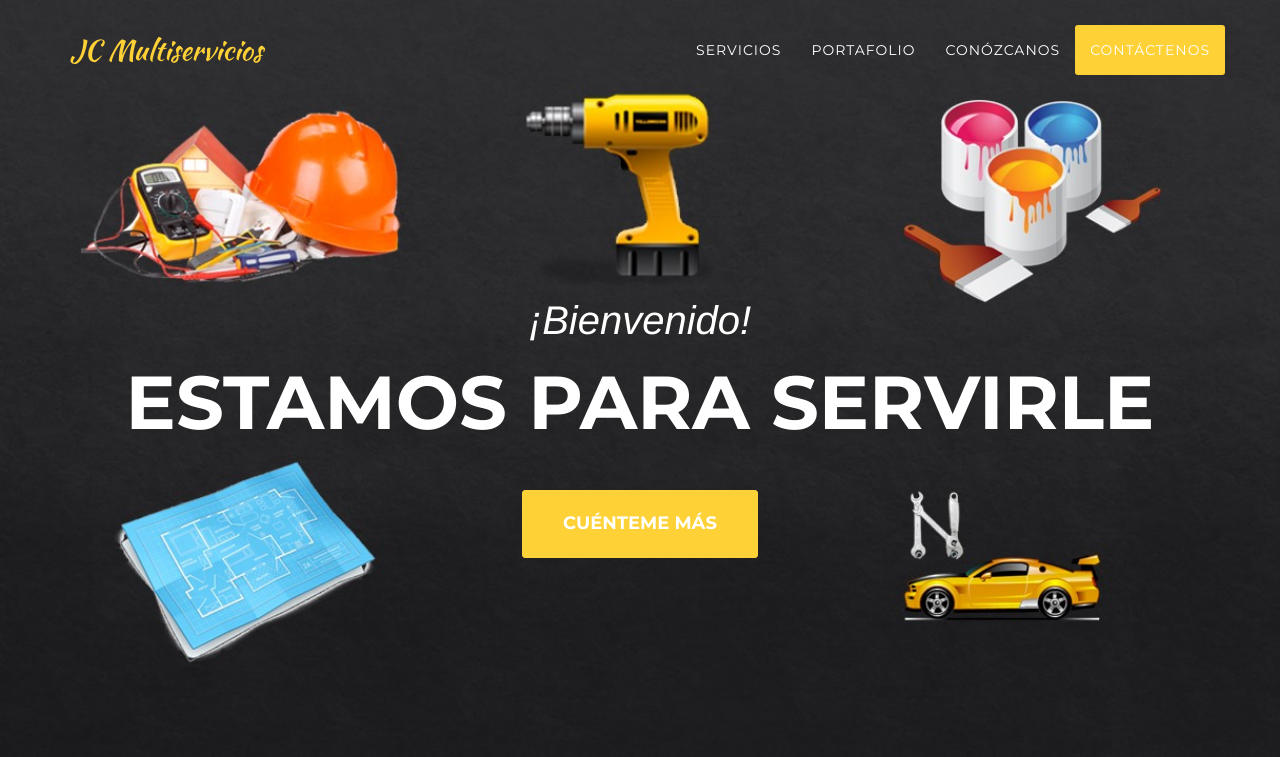
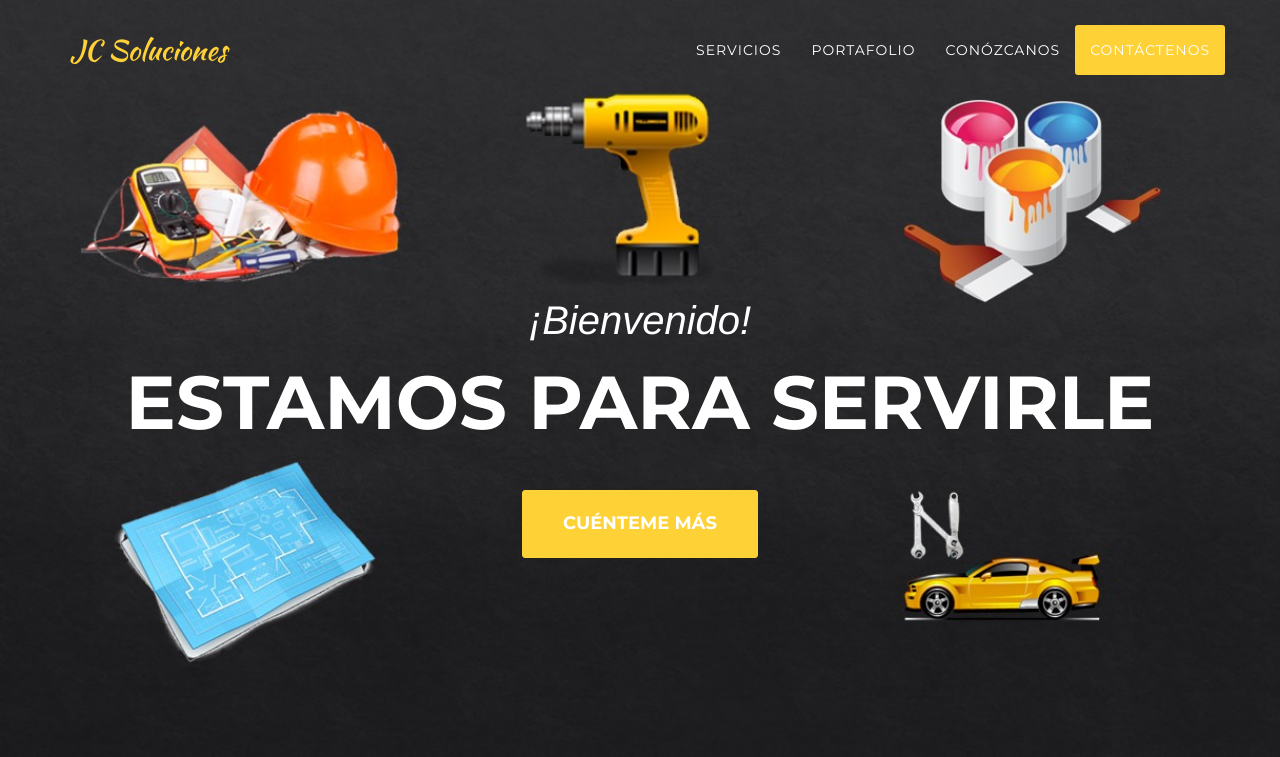
Before and after one commit to Will-Navarro/JC, a PHP site: page / in a window 1280 px wide. Shown: the top 757 px of the page. Run offline with PHP 8.4, Linux system fonts and the light colour scheme; some libraries are stand-ins or nearby versions; some web fonts are replaced.

Commit message:
Cambio de nombre

```diff
--- a/index.php
+++ b/index.php
@@ -39,7 +39,7 @@
                     <span class="icon-bar"></span>
                     <span class="icon-bar"></span>
                 </button>
-                <a class="navbar-brand page-scroll" href="#page-top">JC Multiservicios</a>
+                <a class="navbar-brand page-scroll" href="#page-top">JC Soluciones</a>
             </div>
 
             <!-- Collect the nav links, forms, and other content for toggling -->
```
